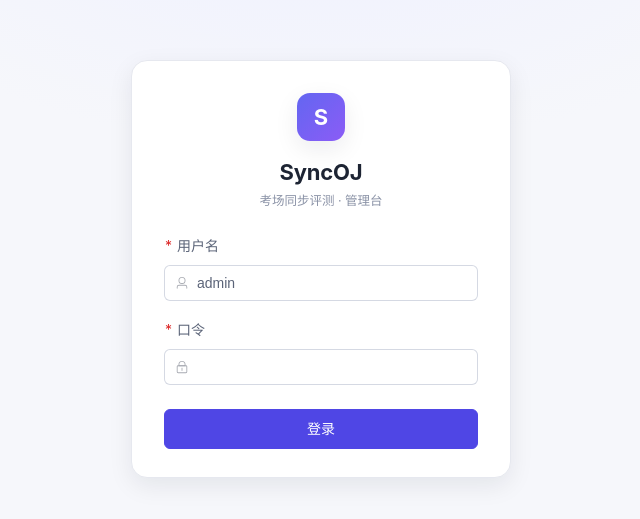
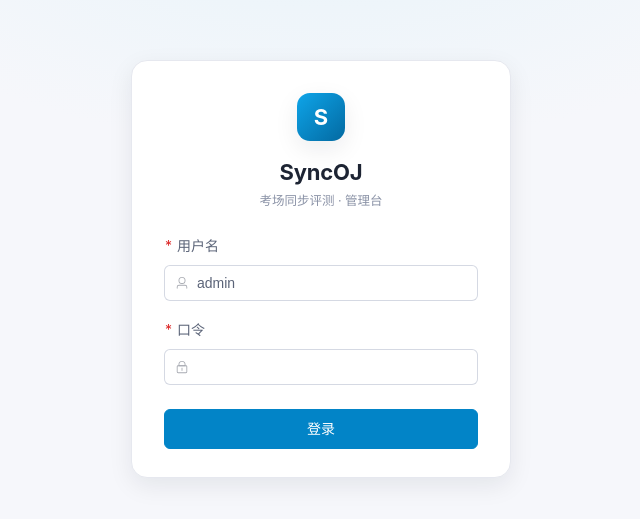
Before and after one commit to muyangplus/syncoj, a Vue app in the folder web/: page /login in a window 1280 px wide. Shown: the part 131-650 px from the top of the page, without its empty margins (319-959 px from the left). Built offline with nearby package versions, Linux system fonts and the light colour scheme; no server answers.

Commit message:
style(web): 默认主色改为略深的天蓝色
主色 #0284c7（暗色 #3aa8e0），Element Plus 主色梯度与品牌渐变同步。

```diff
--- a/web/src/styles.css
+++ b/web/src/styles.css
@@ -20,8 +20,8 @@
   --sj-text-2: #5b6478;
   --sj-text-3: #8a92a6;
 
-  --sj-primary: #4f46e5;
-  --sj-primary-soft: #eef0ff;
+  --sj-primary: #0284c7;
+  --sj-primary-soft: #e6f3f9;
   --sj-success: #16a34a;
   --sj-success-soft: #e9f8ef;
   --sj-warning: #d97706;
@@ -35,19 +35,19 @@
   --sj-shadow: 0 1px 2px rgba(16, 24, 40, 0.04), 0 1px 3px rgba(16, 24, 40, 0.06);
   --sj-shadow-lg: 0 8px 24px rgba(16, 24, 40, 0.08);
 
-  --sj-brand-gradient: linear-gradient(135deg, #6366f1, #8b5cf6);
+  --sj-brand-gradient: linear-gradient(135deg, #0ea5e9, #0369a1);
 
   --sj-sidebar-w: 232px;
   --sj-topbar-h: 60px;
 
   /* Element Plus 主题覆盖 */
-  --el-color-primary: #4f46e5;
-  --el-color-primary-light-3: #8480ee;
-  --el-color-primary-light-5: #a7a3f2;
-  --el-color-primary-light-7: #cac8f7;
-  --el-color-primary-light-8: #dcdafa;
-  --el-color-primary-light-9: #eef0ff;
-  --el-color-primary-dark-2: #3f38b7;
+  --el-color-primary: #0284c7;
+  --el-color-primary-light-3: #4ea9d8;
+  --el-color-primary-light-5: #81c2e3;
+  --el-color-primary-light-7: #b3daee;
+  --el-color-primary-light-8: #cce6f4;
+  --el-color-primary-light-9: #e6f3f9;
+  --el-color-primary-dark-2: #026a9f;
   --el-color-success: #16a34a;
   --el-color-warning: #d97706;
   --el-color-danger: #dc2626;
@@ -75,8 +75,8 @@ html.dark {
   --sj-text-2: #aab1c2;
   --sj-text-3: #7a8294;
 
-  --sj-primary: #8b85ff;
-  --sj-primary-soft: rgba(139, 133, 255, 0.14);
+  --sj-primary: #4bb3e8;
+  --sj-primary-soft: rgba(75, 179, 232, 0.14);
   --sj-success: #34d399;
   --sj-success-soft: rgba(52, 211, 153, 0.12);
   --sj-warning: #fbbf24;
@@ -87,13 +87,13 @@ html.dark {
   --sj-shadow: 0 1px 2px rgba(0, 0, 0, 0.3);
   --sj-shadow-lg: 0 8px 24px rgba(0, 0, 0, 0.4);
 
-  --el-color-primary: #7c76f5;
-  --el-color-primary-light-3: #5d58b8;
-  --el-color-primary-light-5: #47448a;
-  --el-color-primary-light-7: #322f5e;
-  --el-color-primary-light-8: #29274b;
-  --el-color-primary-light-9: #201f38;
-  --el-color-primary-dark-2: #a29df8;
+  --el-color-primary: #3aa8e0;
+  --el-color-primary-light-3: #2f7ea7;
+  --el-color-primary-light-5: #286282;
+  --el-color-primary-light-7: #21465c;
+  --el-color-primary-light-8: #1d3849;
+  --el-color-primary-light-9: #1a2936;
+  --el-color-primary-dark-2: #61b9e6;
   --el-bg-color: var(--sj-surface);
   --el-bg-color-overlay: var(--sj-surface);
   --el-fill-color-blank: var(--sj-surface);
```
